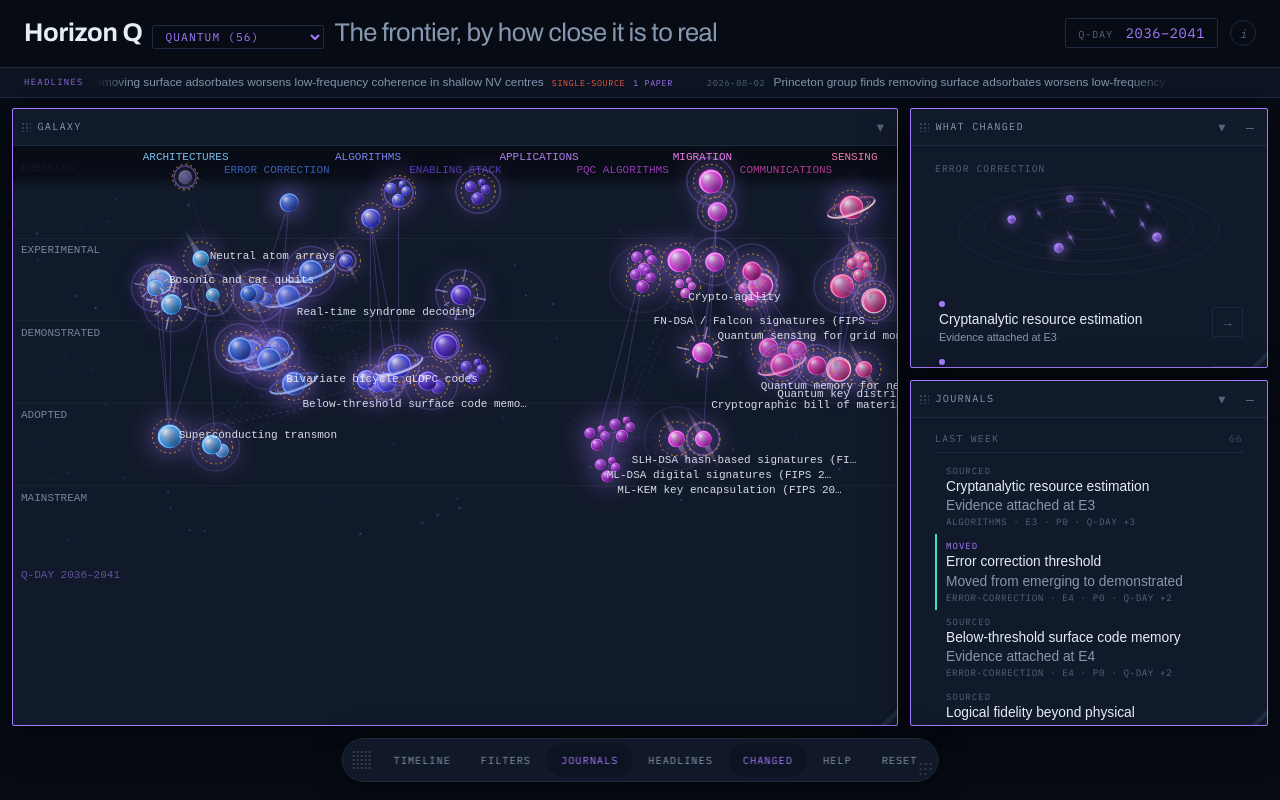
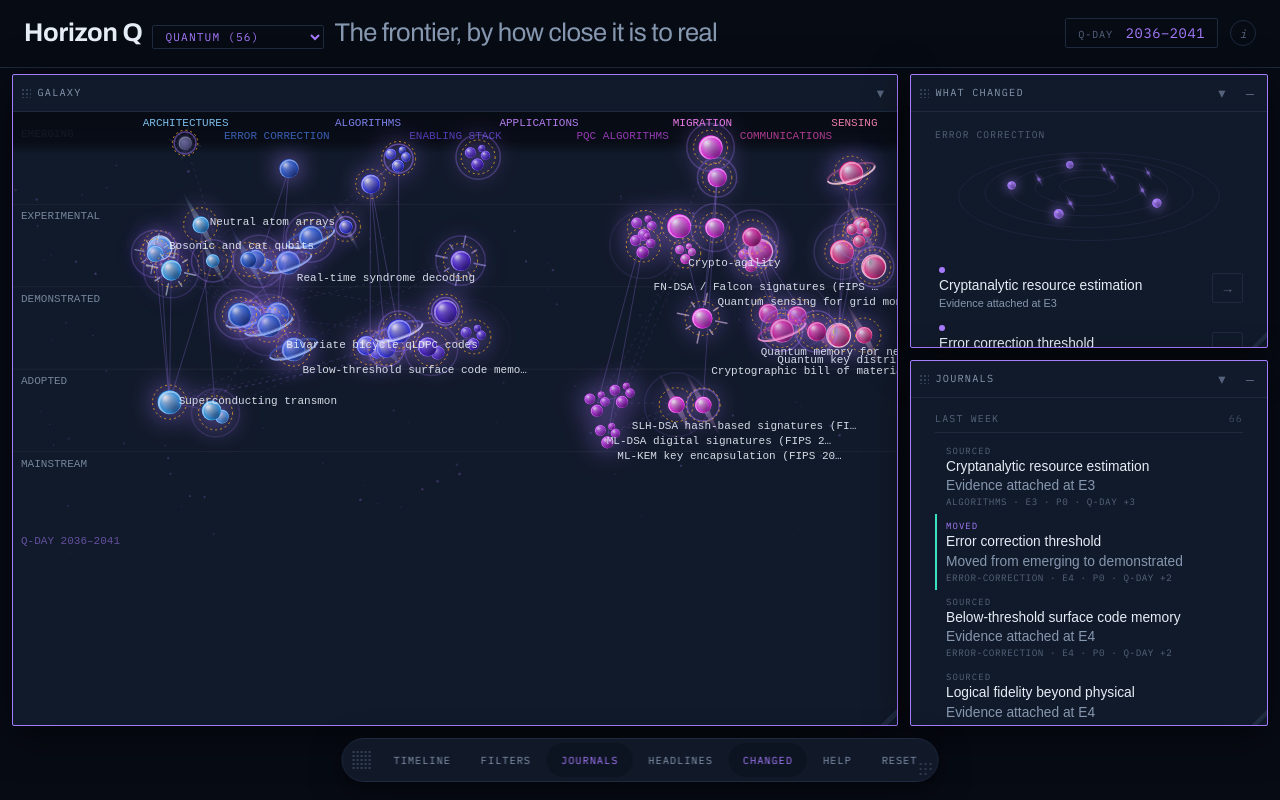
Before and after one commit to stuartokin/quantum-observatory, a React (Vite) app: page / in a window 1280 px wide. Built offline with nearby package versions, Linux system fonts and the light colour scheme.

Commit message:
Add files via upload

```diff
--- a/package.json
+++ b/package.json
@@ -1,7 +1,7 @@
 {
   "name": "horizonq",
   "private": true,
-  "version": "0.32.1",
+  "version": "0.33.0",
   "type": "module",
   "scripts": {
     "dev": "vite",
--- a/src/components/Frame.tsx
+++ b/src/components/Frame.tsx
@@ -187,7 +187,7 @@ export function Frame({
 export function defaultLayout(w: number, h: number): Record<string, FrameState> {
   const wide = w >= 1100
   const pad = 12
-  const top = 108  // header plus the headlines strip
+  const top = 74
   const rightW = wide ? Math.min(400, Math.round(w * 0.28)) : 320
   const mainW = wide ? w - rightW - pad * 3 : w - pad * 2
   const mainH = h - top - pad - 62
@@ -210,11 +210,13 @@ export function defaultLayout(w: number, h: number): Record<string, FrameState>
     },
     // Headlines sits under the news column on a wide screen and is docked
     // below that — three panels plus a ticker is too much for a laptop.
+    // Opens as a wide, shallow window — a ticker wants width and almost no
+    // height. Switching to the month view resizes it in place.
     headlines: {
-      x: wide ? Math.round(w * 0.28) : 40,
-      y: top + 20,
-      w: Math.min(520, w - 80),
-      h: Math.min(560, h - top - 90),
+      x: pad,
+      y: h - 190,
+      w: Math.min(880, w - pad * 2),
+      h: 120,
       docked: true,
     },
     newsitem: { x: Math.max(16, w - 460), y: 120, w: 430, h: 520, docked: true },
--- a/src/components/Ticker.tsx
+++ b/src/components/Ticker.tsx
@@ -26,13 +26,13 @@ export function Ticker({
   items,
   colour,
   onOpen,
-  onExpand,
+  onArchive,
 }: {
   items: NewsItem[]
   colour: string
   onOpen: (n: NewsItem) => void
-  /** Swap the strip for a window with the full history. */
-  onExpand: () => void
+  /** Swap the rolling view for the month archive. */
+  onArchive: () => void
 }) {
   const track = useRef<HTMLDivElement>(null)
   const inner = useRef<HTMLDivElement>(null)
@@ -73,13 +73,12 @@ export function Ticker({
   if (items.length === 0) {
     return (
       <div className="strip strip--empty">
-        <span className="strip__label">Headlines</span>
         <span className="strip__none">
           Nothing yet — the newsroom agent gathers daily, validates before
           publishing, and links each item to the research behind it.
         </span>
         <div className="strip__controls" data-active>
-          <button onClick={onExpand} aria-label="Open as a window">⊞</button>
+          <button onClick={onArchive} title="By month">☰</button>
         </div>
       </div>
     )
@@ -100,10 +99,6 @@ export function Ticker({
         setShowState(false)
       }}
     >
-      <span className="strip__label" style={{ color: colour }}>
-        Headlines
-      </span>
-
       <div className="strip__window">
         <div className="strip__inner" ref={inner}>
           {row.map((n, k) => (
@@ -132,12 +127,10 @@ export function Ticker({
         </div>
       </div>
 
-      <div className="strip__controls" data-active={showState || undefined}>
+      <div className="strip__controls" data-active>
         <button onClick={() => nudge(-1)} aria-label="Back">‹</button>
         <button onClick={() => nudge(1)} aria-label="Forward">›</button>
-        <button onClick={onExpand} aria-label="Open as a window" title="Open as a window">
-          ⊞
-        </button>
+        <button onClick={onArchive} title="By month">☰</button>
       </div>
     </div>
   )
@@ -240,12 +233,12 @@ export function NewsArchive({
   items,
   colour,
   onOpen,
-  onCollapse,
+  onTicker,
 }: {
   items: NewsItem[]
   colour: string
   onOpen: (n: NewsItem) => void
-  onCollapse: () => void
+  onTicker: () => void
 }) {
   const months = useMemo(() => {
     const by = new Map<string, NewsItem[]>()
@@ -280,7 +273,7 @@ export function NewsArchive({
           {items.length} headline{items.length > 1 ? 's' : ''} · {months.length} month
           {months.length > 1 ? 's' : ''}
         </span>
-        <button onClick={onCollapse} title="Back to the ticker">Ticker</button>
+        <button onClick={onTicker} title="Back to the rolling view">Rolling</button>
       </div>
 
       {months.map(([key, list]) => {
--- a/src/renderers/board/Board.tsx
+++ b/src/renderers/board/Board.tsx
@@ -83,7 +83,7 @@ export function Board() {
   /** Headlines are off by default — there will eventually be a great many. */
   const [showNewsOverlay, setShowNewsOverlay] = useState(false)
   /** Strip across the page, or a window with the whole history. */
-  const [headlineMode, setHeadlineMode] = useState<'strip' | 'frame'>('strip')
+  const [headlineMode, setHeadlineMode] = useState<'ticker' | 'archive'>('ticker')
   /**
    * The figures live behind the icon at every width now.
    *
@@ -273,16 +273,9 @@ export function Board() {
     {
       key: 'headlines',
       icon: '⌁',
-      label: headlineMode === 'strip' ? 'Headlines' : 'Headlines window',
-      active: headlineMode === 'frame' && !frames.headlines.docked,
-      onClick: () => {
-        if (headlineMode === 'frame' && !frames.headlines.docked) setHeadlineMode('strip')
-        else {
-          setHeadlineMode('frame')
-          setFrames((f) => ({ ...f, headlines: { ...f.headlines, docked: false } }))
-          raise('headlines')()
-        }
-      },
+      label: 'Headlines',
+      active: !frames.headlines.docked,
+      onClick: toggle('headlines'),
     },
     { key: 'teaser', icon: '△', label: 'Changed', active: !frames.teaser.docked, onClick: toggle('teaser') },
     { key: 'help', icon: '?', label: 'Help', active: !frames.help.docked, onClick: toggle('help') },
@@ -478,19 +471,6 @@ export function Board() {
 
       {/* Full width, under the header. A ticker in a panel is a list; across
           the page it is a wire, which is what it is for. */}
-      {headlineMode === 'strip' && (
-        <Ticker
-          items={headlines14}
-          colour={colour}
-          onOpen={openHeadline}
-          onExpand={() => {
-            setHeadlineMode('frame')
-            setFrames((f) => ({ ...f, headlines: { ...f.headlines, docked: false } }))
-            raise('headlines')()
-          }}
-        />
-      )}
-
       <Frame
         title={timeline ? 'Timeline' : mode === 'orbit' && focusCon ? CONSTELLATION_LABEL[focusCon] : 'Galaxy'}
         state={frames.galaxy}
@@ -565,24 +545,36 @@ export function Board() {
         <News weeks={news} colour={colour} onSelect={setSelected} />
       </Frame>
 
-      {headlineMode === 'frame' && (
+      {/* One window, two views. Moveable, resizable, minimisable in either —
+          and the mode is remembered, which is the first step toward saving a
+          layout per reader. */}
       <Frame
-          title="Headlines"
+        title={headlineMode === 'ticker' ? 'Headlines' : 'Headlines by month'}
         state={frames.headlines}
         onChange={setFrame('headlines')}
         onDock={dock('headlines')}
         accent={colour}
         z={zOf('headlines')}
         onFocus={raise('headlines')}
+        minWidth={280}
+        minHeight={headlineMode === 'ticker' ? 96 : 200}
       >
+        {headlineMode === 'ticker' ? (
+          <Ticker
+            items={headlines14}
+            colour={colour}
+            onOpen={openHeadline}
+            onArchive={() => setHeadlineMode('archive')}
+          />
+        ) : (
           <NewsArchive
             items={allHeadlines}
             colour={colour}
             onOpen={openHeadline}
-            onCollapse={() => setHeadlineMode('strip')}
+            onTicker={() => setHeadlineMode('ticker')}
           />
+        )}
       </Frame>
-      )}
 
       {openNews && (
         <Frame
--- a/src/styles/workspace.css
+++ b/src/styles/workspace.css
@@ -437,16 +437,14 @@
 
 /* ---------- Headlines strip ---------- */
 
+/* Inside its own window now, so it fills the box rather than the page. */
 .strip {
   position: relative;
   display: flex;
   align-items: center;
   gap: var(--gap-s);
-  height: 30px;
-  flex: 0 0 auto;
-  padding: 0 var(--gap-m);
-  border-bottom: 1px solid var(--hairline);
-  background: color-mix(in oklab, var(--ground-panel) 60%, transparent);
+  width: 100%;
+  min-height: 34px;
   overflow: hidden;
 }
 
@@ -496,8 +494,9 @@
 
 /* Controls appear on approach — permanently visible they are clutter on a
    strip this slim. */
-.strip__controls { display: flex; gap: 2px; flex: 0 0 auto; opacity: 0; transition: opacity 140ms ease; }
+.strip__controls { display: flex; gap: 2px; flex: 0 0 auto; opacity: 0.55; transition: opacity 140ms ease; }
 .strip__controls[data-active] { opacity: 1; }
+.strip:hover .strip__controls { opacity: 1; }
 .strip__controls button {
   background: transparent; border: 1px solid var(--hairline);
   border-radius: var(--radius); color: var(--ink-faint); cursor: pointer;
```
Also changed, not shown: scripts/check-budget.mjs (+6 -2 lines). Lines whose indentation alone changed are shown as unchanged.
